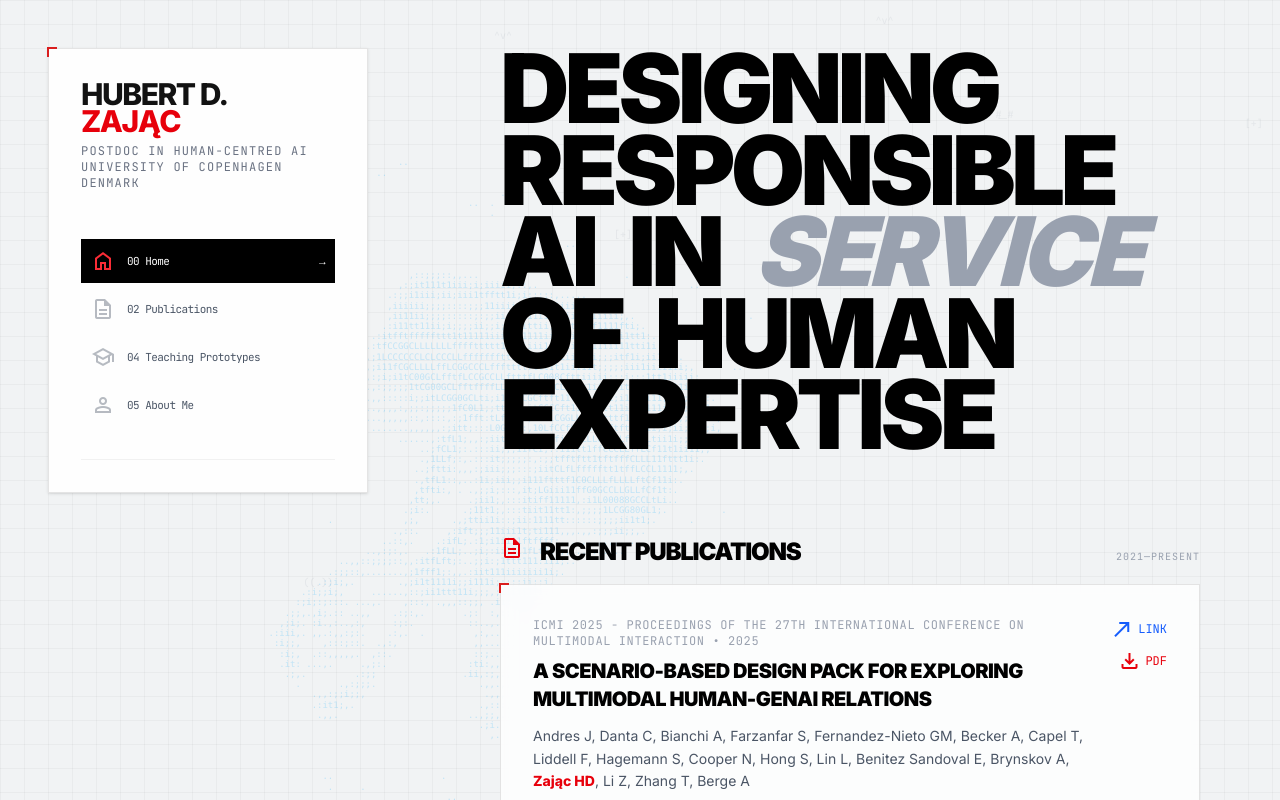
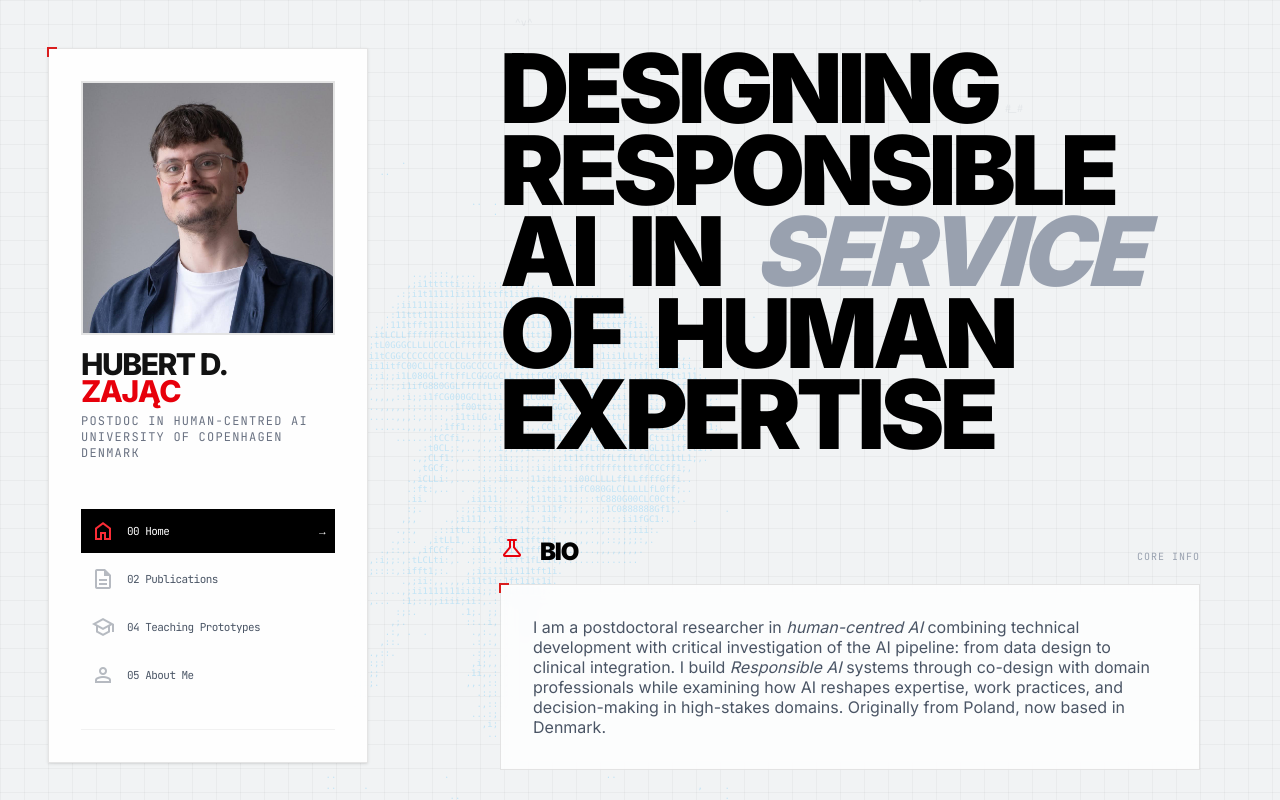
Before and after one commit to hdzajac/hdzajac, a React (Vite) app: page / in a window 1280 px wide. Shown: the top 800 px of the page. Built offline with nearby package versions, Linux system fonts and the light colour scheme.

Commit message:
bio and headshot

```diff
--- a/src/components/Sidebar.tsx
+++ b/src/components/Sidebar.tsx
@@ -53,6 +53,11 @@ const Sidebar: React.FC<SidebarProps> = ({ currentSection, setSection }) => {
             <aside className="hidden lg:flex w-[320px] fixed top-12 left-12 z-50 flex-col pointer-events-none">
                 <div className="blueprint-module bg-white/90 backdrop-blur-md p-8 pointer-events-auto shadow-sm">
                     <div className="mb-12 cursor-pointer" onClick={() => setSection(Section.HOME)}>
+                        <img
+                            src="/headshot.jpg"
+                            alt="Hubert D. Zając"
+                            className=" object-cover  mb-4 border-2 border-black/10"
+                        />
                         <h1 className="font-extrabold text-3xl tracking-tighter leading-[0.9] mb-2 uppercase">
                             Hubert D. <br /> <span className="text-red-600">Zając</span>
                         </h1>
--- a/src/pages/HomePage.tsx
+++ b/src/pages/HomePage.tsx
@@ -19,17 +19,17 @@ const HomePage: React.FC<HomePageProps> = ({ setSection, renderCardHeader }) =>
 
             <div className="flex flex-col gap-12 md:gap-20">
                 {/* RESEARCH SNAPSHOT */}
-                {/* <div>
-                    {renderCardHeader("science", "Research direction", "Core Methodology")}
+                <div>
+                    {renderCardHeader("science", "Bio", "Core info")}
                     <div
                         onClick={() => setSection(Section.RESEARCH)}
-                        className="blueprint-module p-6 md:p-10 cursor-pointer group transition-all hover:shadow-2xl bg-white/80 backdrop-blur-sm"
+                        className="blueprint-module p-6 md:p-8 cursor-pointer group transition-all hover:shadow-2xl bg-white/80 backdrop-blur-sm"
                     >
-                        <p className="text-2xl md:text-3xl font-light leading-tight max-w-xl">
-                            Constructing <span className="font-bold italic">logic-scaffolding</span> to house the unknown.
+                        <p className="text-gray-600 leading-tight">
+                            I am a postdoctoral researcher in <i>human-centred AI</i> combining technical development with critical investigation of the AI pipeline: from data design to clinical integration. I build <i>Responsible AI</i> systems through co-design with domain professionals while examining how AI reshapes expertise, work practices, and decision-making in high-stakes domains. Originally from Poland, now based in Denmark.
                         </p>
                     </div>
-                </div> */}
+                </div>
 
                 {/* PAPERS SNAPSHOT */}
                 <div>
@@ -49,7 +49,7 @@ const HomePage: React.FC<HomePageProps> = ({ setSection, renderCardHeader }) =>
                         className="blueprint-module cursor-pointer group transition-all hover:shadow-2xl bg-white/80 backdrop-blur-sm"
                     >
                         <div className="grid grid-cols-1 md:grid-cols-3 divide-y md:divide-y-0 md:divide-x divide-black/5">
-                            {PROJECTS.map(proj => (
+                            {PROJECTS.map(proj => (`
                                 <div key={proj.id} className="p-4 md:p-6">
                                     <div className="aspect-square mb-4 overflow-hidden border border-gray-100 grayscale group-hover:grayscale-0 transition-all duration-700">
                                         <img src={proj.image} className="w-full h-full object-cover" alt="" />
```
Also changed, not shown: public/headshot.jpg (added).
